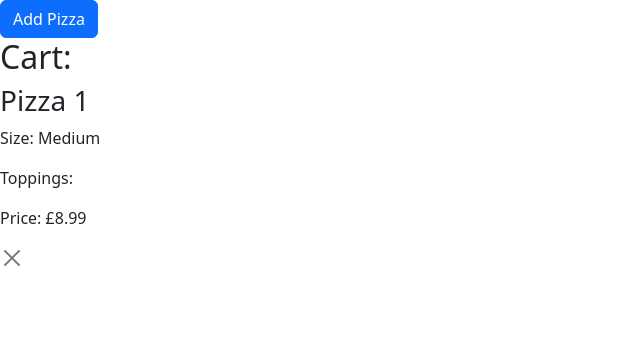
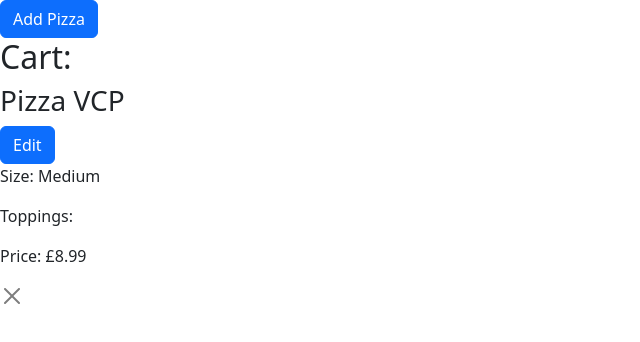
Before and after one commit to lanxeyu/pizza-shop, a React (Vite) app: page / in a window 1280 px wide. Both pictures are taken after a click on the button "Add Pizza". Shown: the top 342 px of the page, without its empty margins (0-640 px from the left). Built offline with nearby package versions, Linux system fonts and the light colour scheme.

Commit message:
Add Edit modal component, fix props

```diff
--- /dev/null
+++ b/src/components/Edit/index.jsx
@@ -0,0 +1,17 @@
+import PropTypes from 'prop-types';
+
+const Edit = ({ pizza }) => {
+  return (
+    <div>
+      <h2>Edit Pizza {pizza.name}</h2>
+      <p>Current Pizza Size: {pizza.size}</p>
+
+    </div>
+  );
+}
+
+Edit.propTypes = {
+  pizza: PropTypes.object.isRequired,
+};
+
+export default Edit;
--- a/src/components/index.js
+++ b/src/components/index.js
@@ -1,2 +1,3 @@
 export { default as SizeSelector } from "./SizeSelector";
 export { default as ToppingsSelector } from "./ToppingsSelector";
+export { default as Edit } from "./Edit";
--- a/src/pages/Cart/lib/pizza.js
+++ b/src/lib/pizza.js
@@ -16,6 +16,7 @@ class Pizza {
             pineapple: false,
             sausage: false
         }
+        this.name = this.generateRandomName()
         this.addToCart()
     }
 
@@ -28,6 +29,16 @@ class Pizza {
         if (index !== -1) {
             cart.splice(index, 1)
         }
+    }
+
+    generateRandomName() {
+        const characters = 'ABCDEFGHIJKLMNOPQRSTUVWXYZ';
+        let randomName = '';
+        for (let i = 0; i < 3; i++) {
+            const randomIndex = Math.floor(Math.random() * characters.length);
+            randomName += characters.charAt(randomIndex);
+        }
+        return randomName;
     }
 
     toggleTopping(toppingName) {
--- a/src/pages/Cart/index.jsx
+++ b/src/pages/Cart/index.jsx
@@ -1,14 +1,19 @@
 import { useState } from 'react';
-import { Pizza } from './lib/pizza';
+import { Pizza } from '../../lib/pizza';
+import { Edit } from '../../components';
 import Button from 'react-bootstrap/Button';
 import CloseButton from 'react-bootstrap/CloseButton';
+import Modal from 'react-bootstrap/Modal';
 
 function Cart() {
   const [cart, setCart] = useState([]);
+  const [show, setShow] = useState([]);
+  const [selectedPizzaIndex, setSelectedPizzaIndex] = useState(null);
 
   const handleAddPizza = () => {
     const pizza = new Pizza();
     setCart((prevCart) => [...prevCart, pizza]);
+    setShow((prevShow) => [...prevShow, false]);
   }
 
   const removeFromCart = (index) => {
@@ -17,28 +22,61 @@ function Cart() {
       updatedCart.splice(index, 1);
       return updatedCart;
     });
+    setShow((prevShow) => {
+      const updatedShow = [...prevShow];
+      updatedShow.splice(index, 1);
+      return updatedShow;
+    });
+  }
+
+  const handleClose = () => {
+    setShow((prevShow) => {
+      const updatedShow = [...prevShow];
+      updatedShow[selectedPizzaIndex] = false;
+      return updatedShow;
+    });
+    setSelectedPizzaIndex(null);
+  }
+
+  const handleShow = (index) => {
+    setSelectedPizzaIndex(index);
+    setShow((prevShow) => {
+      const updatedShow = [...prevShow];
+      updatedShow[index] = true;
+      return updatedShow;
+    });
   }
 
   return (
     <>
-      <Button onClick={handleAddPizza} variant="primary">
-        Add Pizza
-      </Button>
+      <Button onClick={handleAddPizza}>Add Pizza</Button>
       <div>
         <h2>Cart:</h2>
         {cart.map((pizza, index) => (
           <div key={index}>
-
-            <h3>Pizza {index + 1}</h3>
-
+            <h3>Pizza {pizza.name}</h3>
+            <Button onClick={() => handleShow(index)}>Edit</Button>
+            <Modal
+              show={show[index]}
+              onHide={handleClose}
+              backdrop="static"
+              keyboard={false}
+            >
+              <Modal.Header closeButton>
+                <Modal.Title>Edit this pizza</Modal.Title>
+              </Modal.Header>
+              <Modal.Body>
+                <Edit pizza={pizza}></Edit>
+              </Modal.Body>
+              <Modal.Footer>
+                <Button onClick={handleClose}>Save</Button>
+              </Modal.Footer>
+            </Modal>
             <p>Size: {pizza.size}</p>
-
             <p>Toppings: {pizza.getPizzaDetails().toppings.join(', ')}</p>
-
             <p>Price: £{pizza.getPizzaDetails().pizzaPrice}</p>
             <CloseButton onClick={() => removeFromCart(index)} />
           </div>
-
         ))}
       </div>
     </>
--- a/src/pages/Edit/index.jsx
+++ /dev/null
@@ -1,9 +0,0 @@
-import React from 'react'
-
-const Edit = () => {
-  return (
-    <div>Edit</div>
-  )
-}
-
-export default Edit
--- a/src/pages/index.js
+++ b/src/pages/index.js
@@ -1,2 +1 @@
 export { default as Cart } from "./Cart";
-export { default as Edit } from "./Edit";
```
Also changed, not shown: src/pages/Cart/lib/script.js (deleted, +0 -8 lines).
